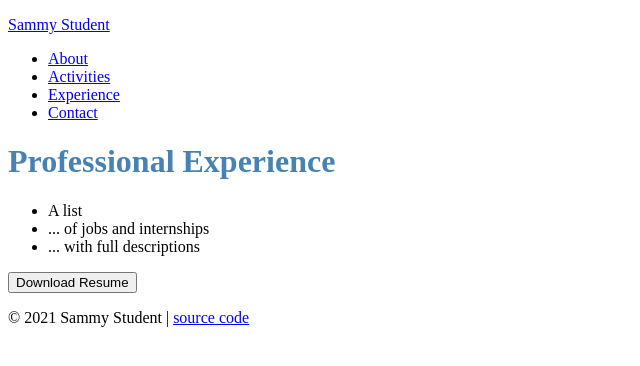
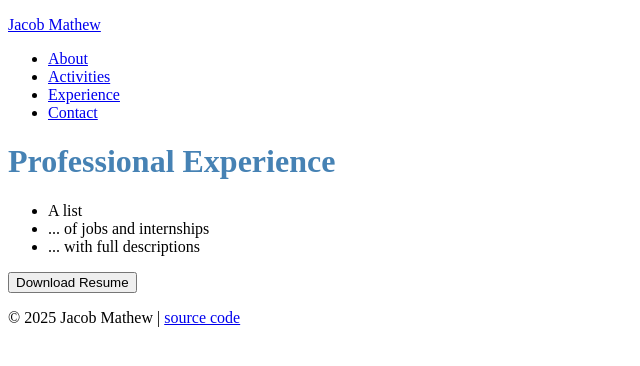
Before and after one commit to jake91234/jacob_mathew_web_hosting_exercise, a plain HTML site: page experience.html in a window 1280 px wide. Shown: the full height of the page, 0-640 px from the left. Drawn offline with Linux system fonts and the light colour scheme.

Commit message:
Updating other tabs

```diff
--- a/experience.html
+++ b/experience.html
@@ -2,12 +2,12 @@
 <html>
   <head>
     <meta charset="utf-8">
-    <title>Sammy Student | Work hard, play hard</title>
+    <title>Jacob Mathew | Work hard, play hard</title>
     <link rel="stylesheet" href="stylesheets/sammy-style.css">
   </head>
   <body>
     <header>
-      <p><a href="index.html">Sammy Student</a></p>
+      <p><a href="index.html">Jacob Mathew</a></p>
       <nav>
         <ul>
           <li><a href="about.html">About</a></li>
@@ -29,7 +29,7 @@
     </div>
 
     <footer>
-      <p>&copy; 2021 Sammy Student |
+      <p>&copy; 2025 Jacob Mathew |
         <a href="https://github.com/prof-rossetti/student-site">source code</a>
       </p>
     </footer>
```
Also changed, not shown: activities.html (+2 -2 lines), contact.html (+3 -3 lines), index.html (+2 -2 lines).
